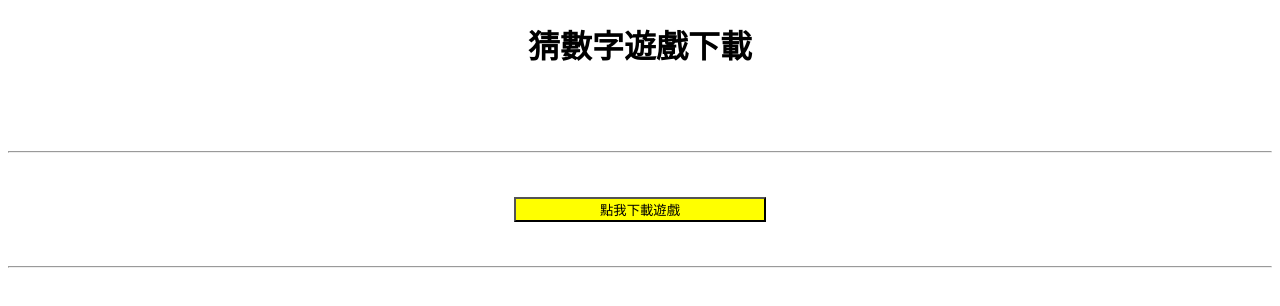
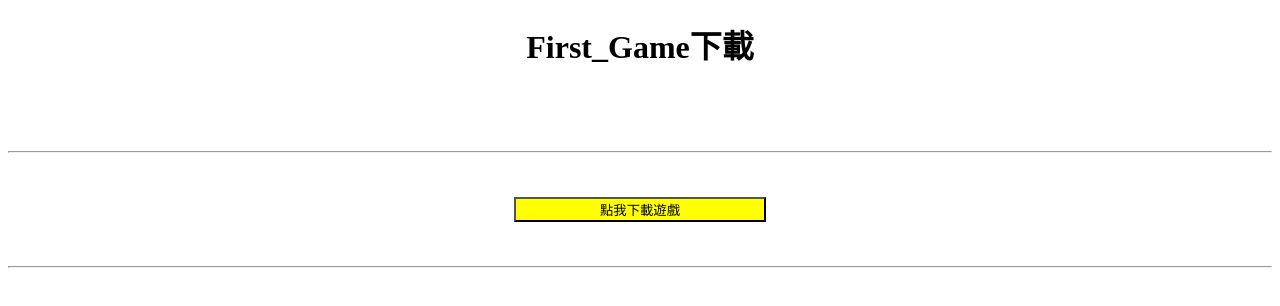
Before and after one commit to leochiubowser/leo, a plain HTML site: page index.html in a window 1280 px wide. Drawn offline with Linux system fonts and the light colour scheme.

Commit message:
Update index.html

```diff
--- a/index.html
+++ b/index.html
@@ -5,10 +5,10 @@
     <meta http-equiv="X-UA-Compatible" content="IE=edge">
     <meta name="viewport" content="width=device-width, initial-scale=1.0">
     <link rel="stylesheet" href="style.css">
-    <title>猜數字遊戲</title>
+    <title>First_Game</title>
 </head>
 <body>
-    <h1>猜數字遊戲下載</h1>
+    <h1>First_Game下載</h1>
     <br>
     <br>
     <br>
```
